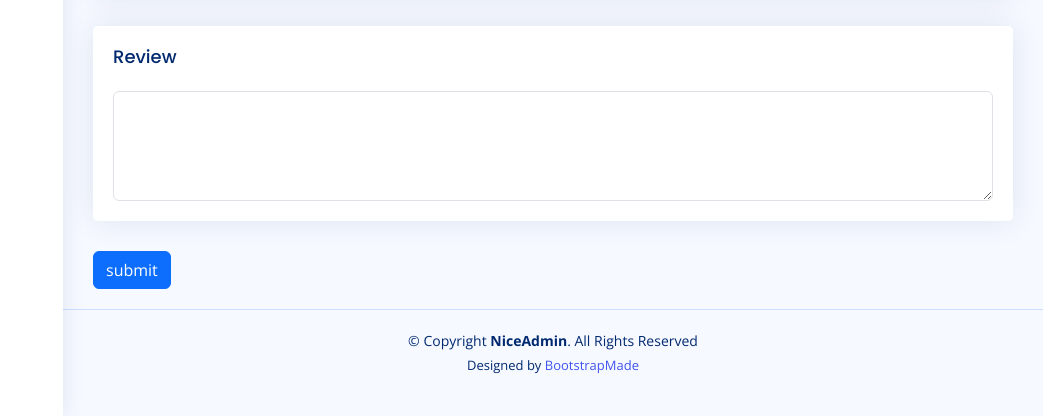
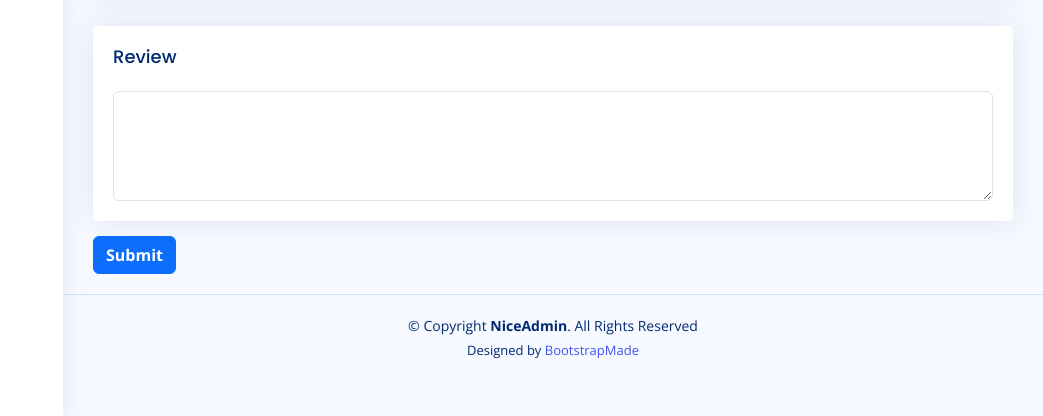
Before and after one commit to hajungIm/bigMAC, a PHP site: page /review-form.php in a window 1280 px wide. Shown: the part 384-800 px from the top of the page, without its empty margins (237-1280 px from the left). Run offline with PHP 8.4, Linux system fonts and the light colour scheme; the visitor is signed in with stand-in values (Sample User, id 1); some libraries are stand-ins or nearby versions.

Commit message:
design: refactor submit button style

```diff
--- a/pages/review-form.php
+++ b/pages/review-form.php
@@ -183,7 +183,7 @@ if (!isset($_SESSION['memberId'])) {
           </div>
         </div>
         <div class="col-lg-12">
-          <div class="card">
+          <div class="card" style="margin-bottom: 15px;">
             <div class="card-body">
               <h5 class="card-title">Review</h5>
               <textarea id="comment" name="comment" rows="4" cols="50" class="form-control"></textarea>
@@ -193,7 +193,7 @@ if (!isset($_SESSION['memberId'])) {
         </div>
         <div class="row">
           <div class="col-lg-12">
-            <input type="submit" value="submit" class="btn btn-primary">
+            <input type="submit" value="Submit" class="btn btn-primary" style="font-weight: bold;">
           </div>
         </div>
       </form>
```
